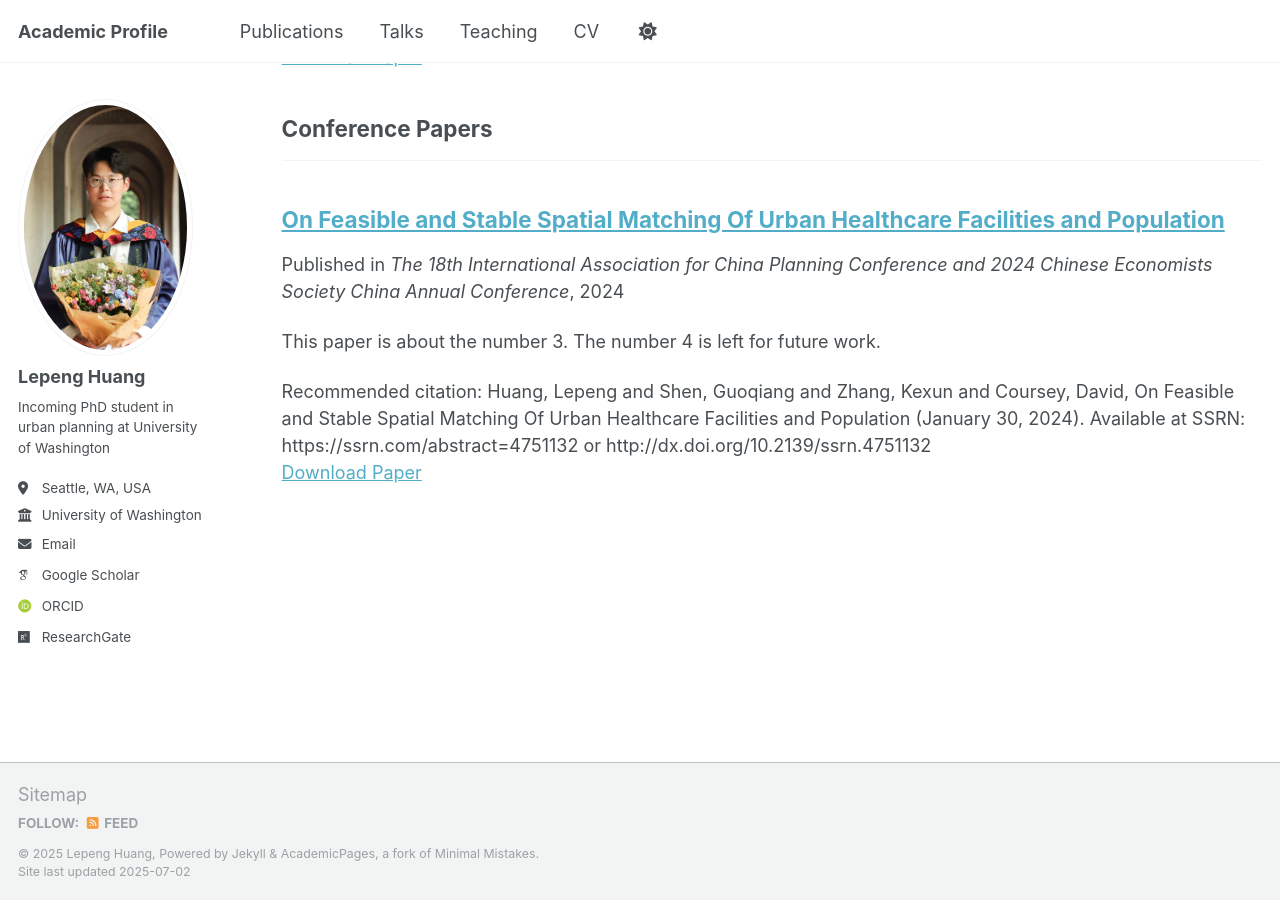
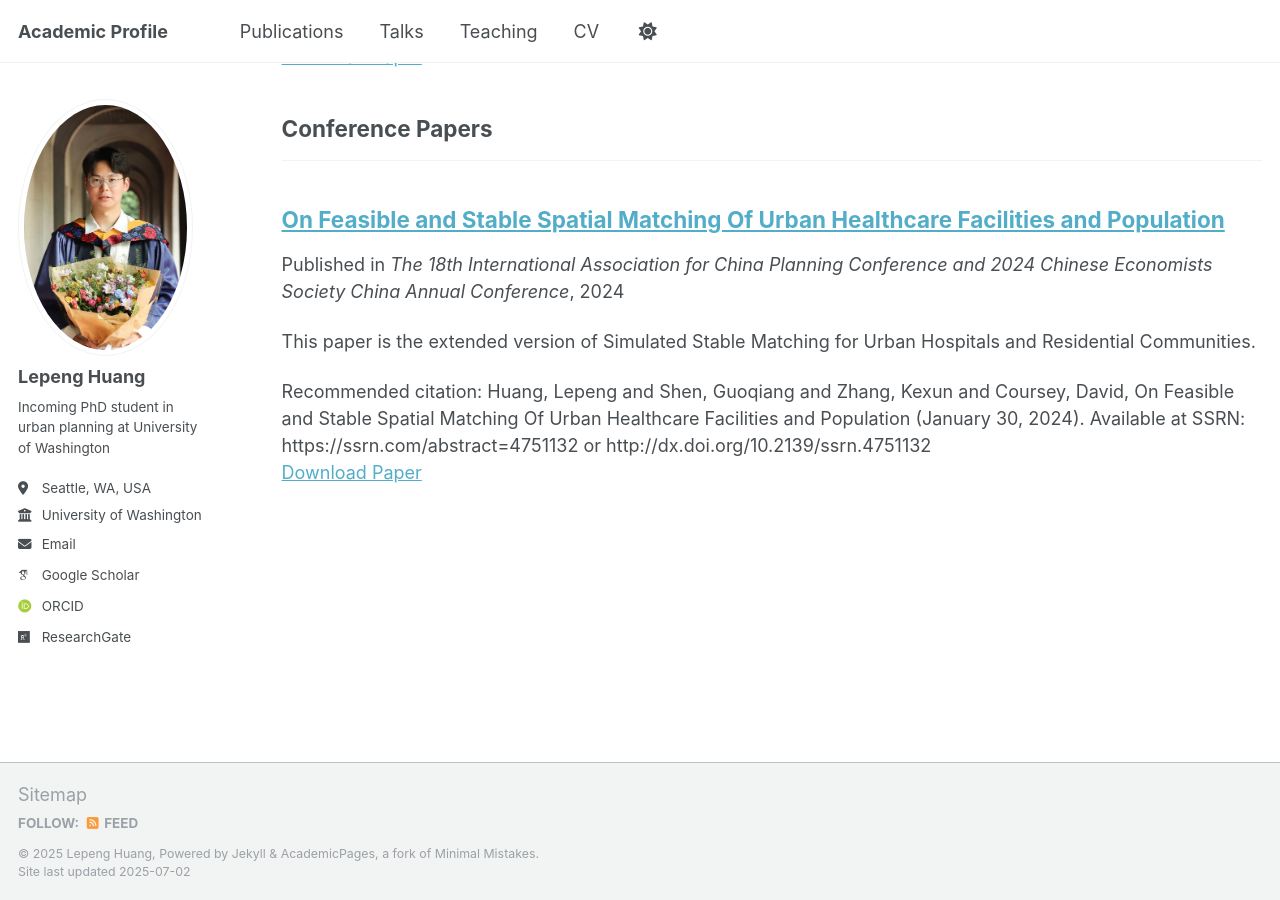
Before and after one commit to lepenghuang/lepenghuang.github.io, a Jekyll site: the page built from _pages/publications.html, in a window 1280 px wide and 900 px high, scrolled down 1167 px. Built offline with Jekyll 4.4.1, drawn with Linux system fonts in a browser that asks for light colours; some web fonts are replaced; a script that is not in the unit is left out.

Commit message:
Update On-Feasible-and-Stable-Spatial-Matching-Of-Urban-Healthcare-Facilities-and-Population.md

```diff
--- a/_publications/On-Feasible-and-Stable-Spatial-Matching-Of-Urban-Healthcare-Facilities-and-Population.md
+++ b/_publications/On-Feasible-and-Stable-Spatial-Matching-Of-Urban-Healthcare-Facilities-and-Population.md
@@ -3,7 +3,7 @@ title: "On Feasible and Stable Spatial Matching Of Urban Healthcare Facilities a
 collection: publications
 category: conferences
 permalink: /publication/On-Feasible-and-Stable-Spatial-Matching-Of-Urban-Healthcare-Facilities-and-Population
-excerpt: 'This paper is about the number 3. The number 4 is left for future work.'
+excerpt: 'This paper is the extended version of Simulated Stable Matching for Urban Hospitals and Residential Communities.'
 date: 2024-01-30
 venue: 'The 18th International Association for China Planning Conference and 2024 Chinese Economists Society China Annual Conference'
 paperurl: 'https://papers.ssrn.com/sol3/papers.cfm?abstract_id=4751132'
```
